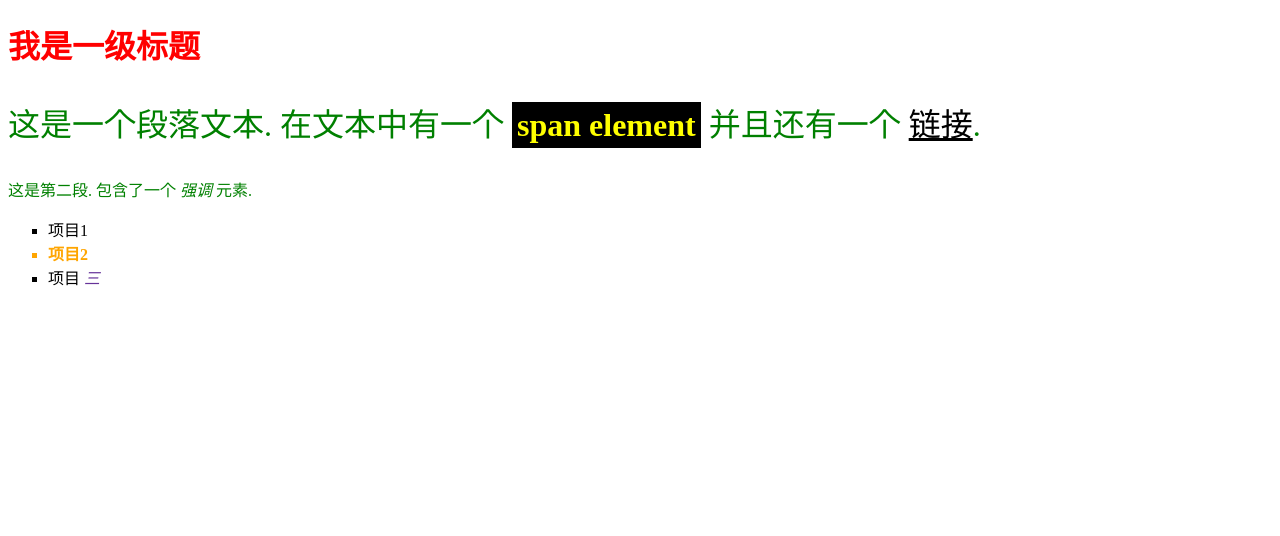
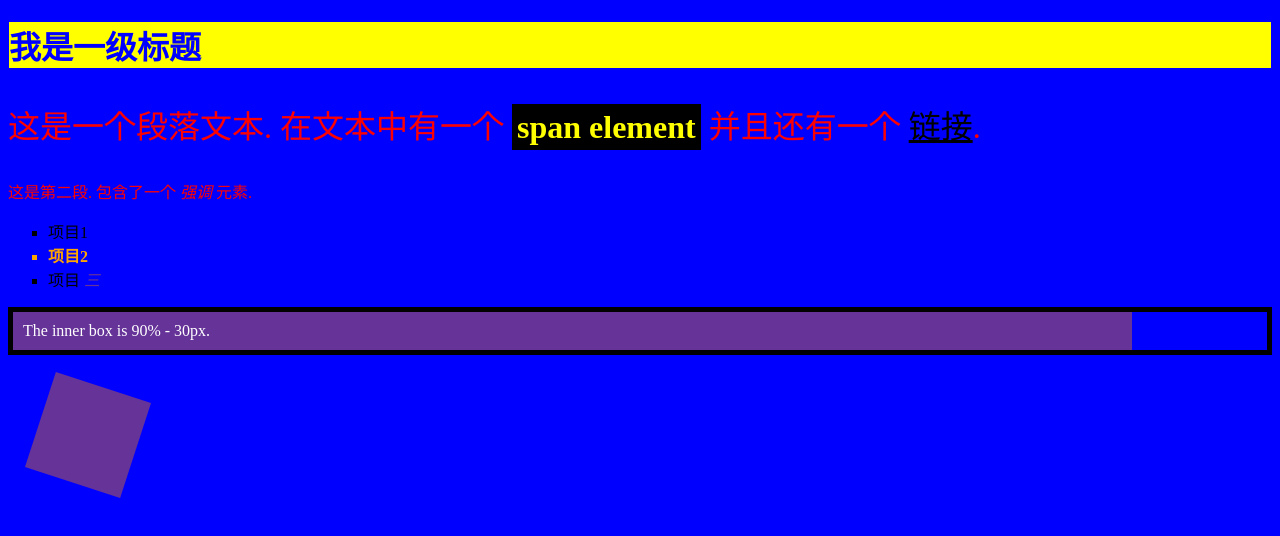
Before and after one commit to denglitong/test-site, a plain HTML site: page css-site/start/index.html in a window 1280 px wide. Drawn offline with Linux system fonts and the light colour scheme.

Commit message:
css文件结构
Signed-off-by: denglitong.dlt <denglitong.dlt@alibaba-inc.com>

```diff
--- /dev/null
+++ b/css-site/start/common.css
@@ -0,0 +1 @@
+/* some common css */
--- a/css-site/start/index.html
+++ b/css-site/start/index.html
@@ -3,7 +3,22 @@
 <head>
   <meta charset="UTF-8">
   <title>开始学习 CSS</title>
+  <!--1.外部样式表（推荐）-->
   <link rel="stylesheet" href="style.css">
+  <!--2.内部样式表，样式直接放在HTML文件中-->
+  <style>
+    h1 {
+        color: blue;
+        background-color: yellow;
+        border: 1px solid blue;
+    }
+
+    p {
+        color: red;
+    }
+  </style>
+  <!-- 3.内联样式：样式直接内联到HTML元素的属性之中（不推荐） -->
+<!-- <p style="color: red; backgroud-color: yellow;"></p> -->
 </head>
 <body>
 <h1>我是一级标题</h1>
@@ -19,5 +34,11 @@
   <li>项目 <em>三</em></li>
 </ul>
 
+<div class="outer">
+  <div class="box">The inner box is 90% - 30px.</div>
+</div>
+
+<div class="rotate"></div>
+
 </body>
 </html>
--- a/css-site/start/style.css
+++ b/css-site/start/style.css
@@ -1,3 +1,6 @@
+/* import rules */
+@import "common.css";
+
 h1 {
     color: red;
 }
@@ -44,3 +47,38 @@ body h1 + p .special {
     background-color: black;
     padding: 5px;
 }
+
+/* CSS属性生效有 级联规则 和 专用规则
+   级联规则：出现在后面的覆盖前面的
+   */
+
+/* CSS中的属性和值都是区分大小写的 */
+
+.outer {
+    border: 5px solid black;
+}
+
+.outer .box {
+    padding: 10px;
+    width: calc(90% - 30px);
+    background-color: rebeccapurple;
+    color: white;
+}
+
+.rotate {
+    margin: 30px;
+    width: 100px;
+    height: 100px;
+    background-color: rebeccapurple;
+    transform: rotate(0.8turn);
+}
+
+body {
+    background-color: pink;
+}
+
+@media (min-width: 30em) {
+    body {
+        background-color: blue;
+    }
+}
```
